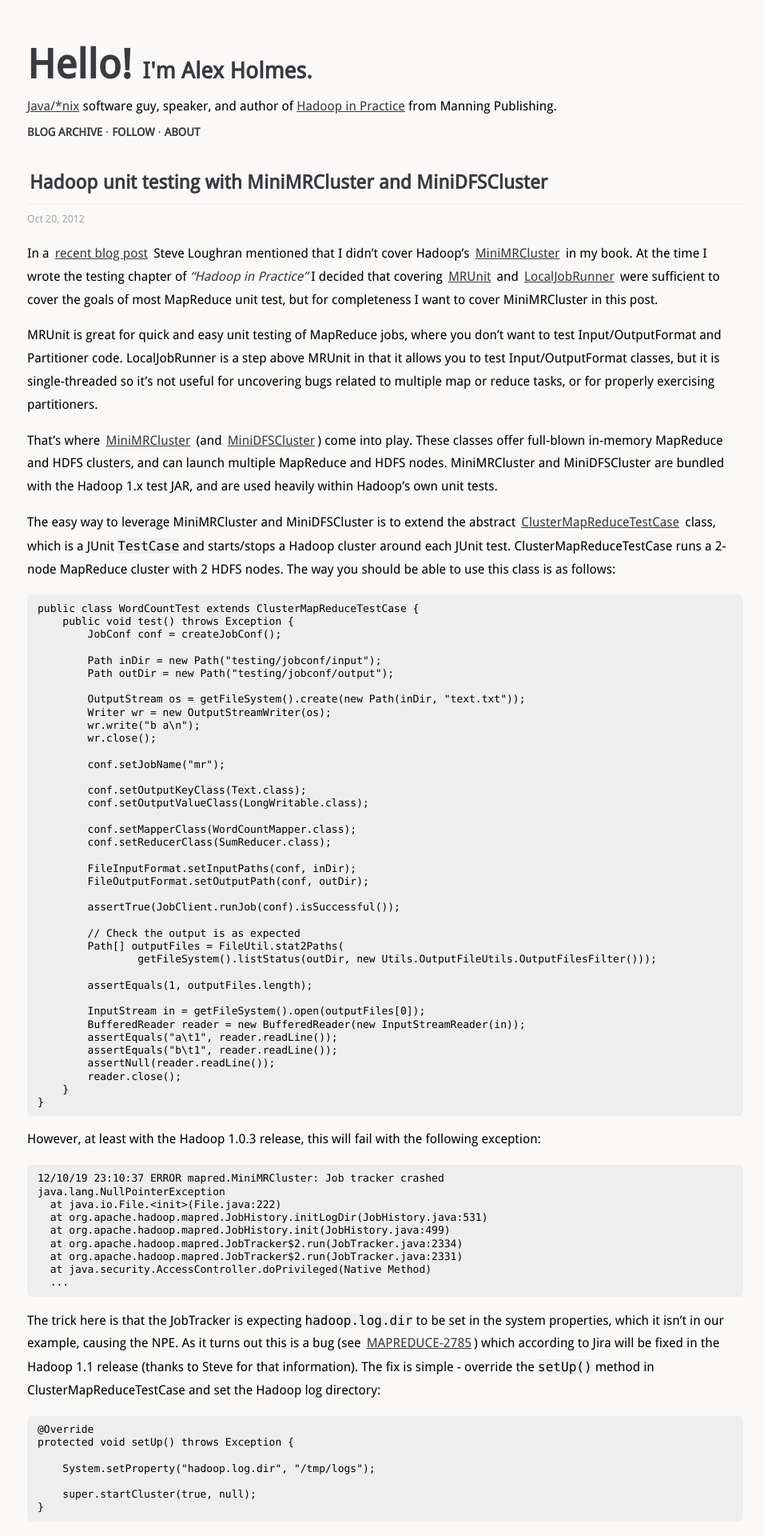
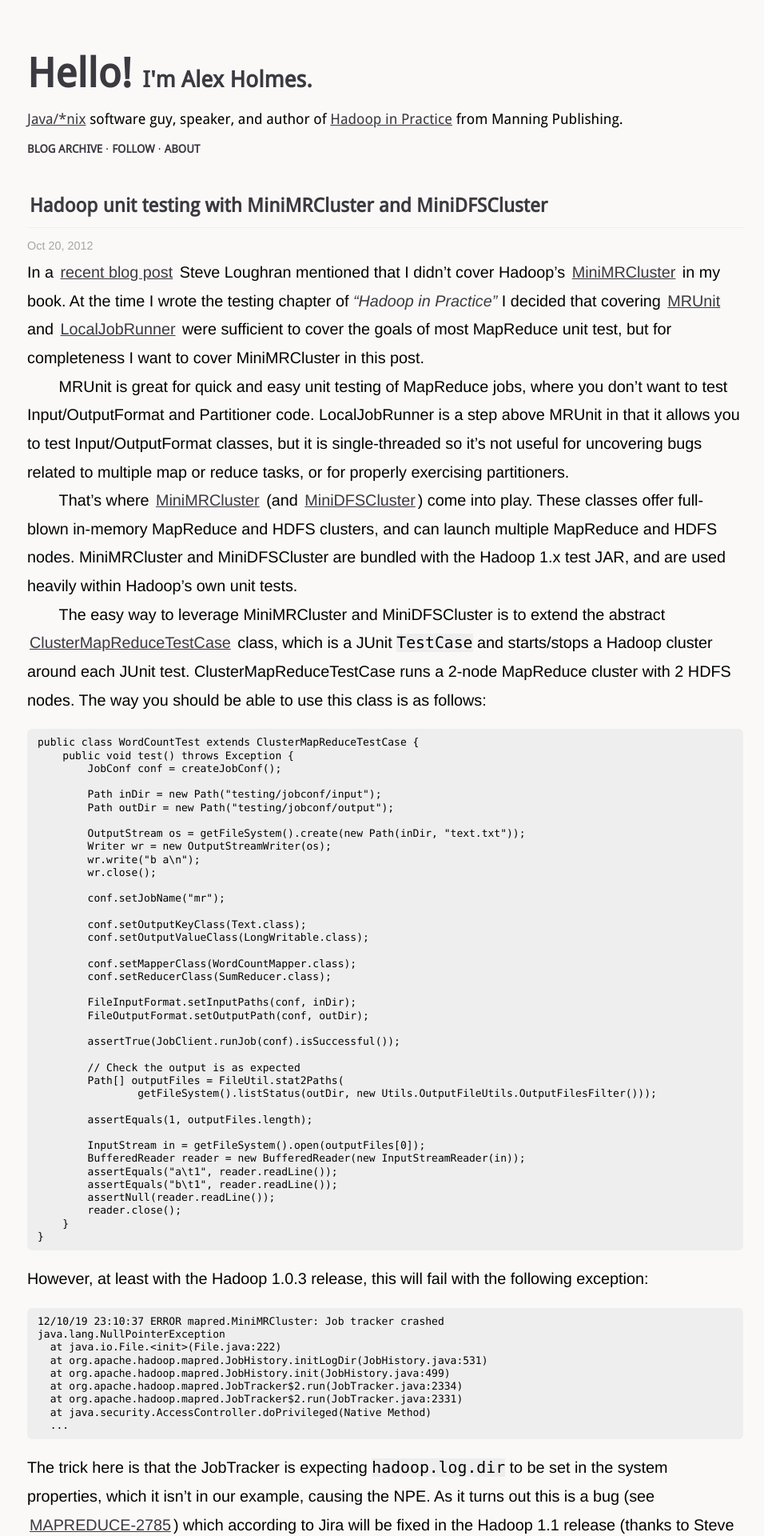
Before and after one commit to alexholmes/blog, a Jekyll site: the page built from index.html, in a window 1280 px wide. Shown: the top 1920 px of the page at 80% size, without its empty margins (158-1114 px from the left). Built offline with Jekyll 4.4.1, drawn with Linux system fonts in a browser that asks for light colours; comment, search, counter and statistics services are not loaded.

Commit message:
minor display changes

```diff
--- a/stylesheets/screen.css
+++ b/stylesheets/screen.css
@@ -42,11 +42,11 @@ Contents:
 
 body {
     background: #FAF9F8;
-    font-family: "DroidSansRegular";
-    font-weight: 400;
+    font-family: "kepler-std", Helvetica, Arial, sans-serif;
+    font-weight: 300;
     font-style: normal;
-    font-size: 16px;
-    line-height: 1.7em;
+    font-size: 18px;
+    line-height: 1.8em;
     margin: 0;
 }
 
@@ -73,7 +73,8 @@ a:hover {
 }
 
 h1, h2, h3, h4 {
-    font-family: "DroidSansBold" line-height: 1em;
+    /*font-family: "DroidSansBold" line-height: 1em;*/
+    font-family: 'DroidSansRegular';
 }
 
 h1 a, h2 a, h3 a, h4 a {
@@ -89,6 +90,7 @@ h1 {
 }
 
 #header {
+    font-family: 'DroidSansRegular';
     margin-top: 4em;
     margin-bottom: 1em;
     padding-bottom: 1em;
@@ -155,7 +157,14 @@ h1 {
 
 #post p {
     line-height: 1.8em;
-    font-size: 1em;
+    font-weight: 300;
+    font-size: 1.1em;
+    margin: 0 auto;
+    word-break: hyphenate;
+}
+
+#post p + p {
+    text-indent: 2em;
 }
 
 #post .bubbles {
```
